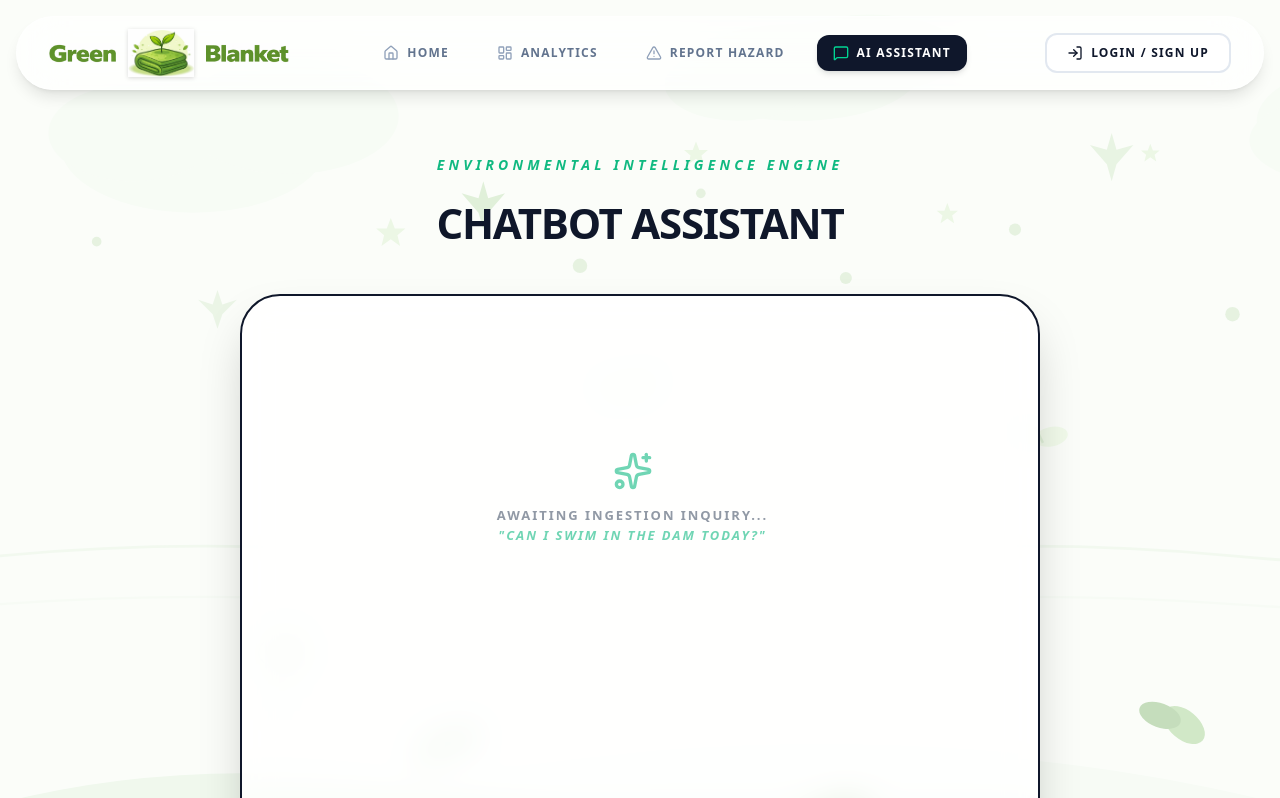
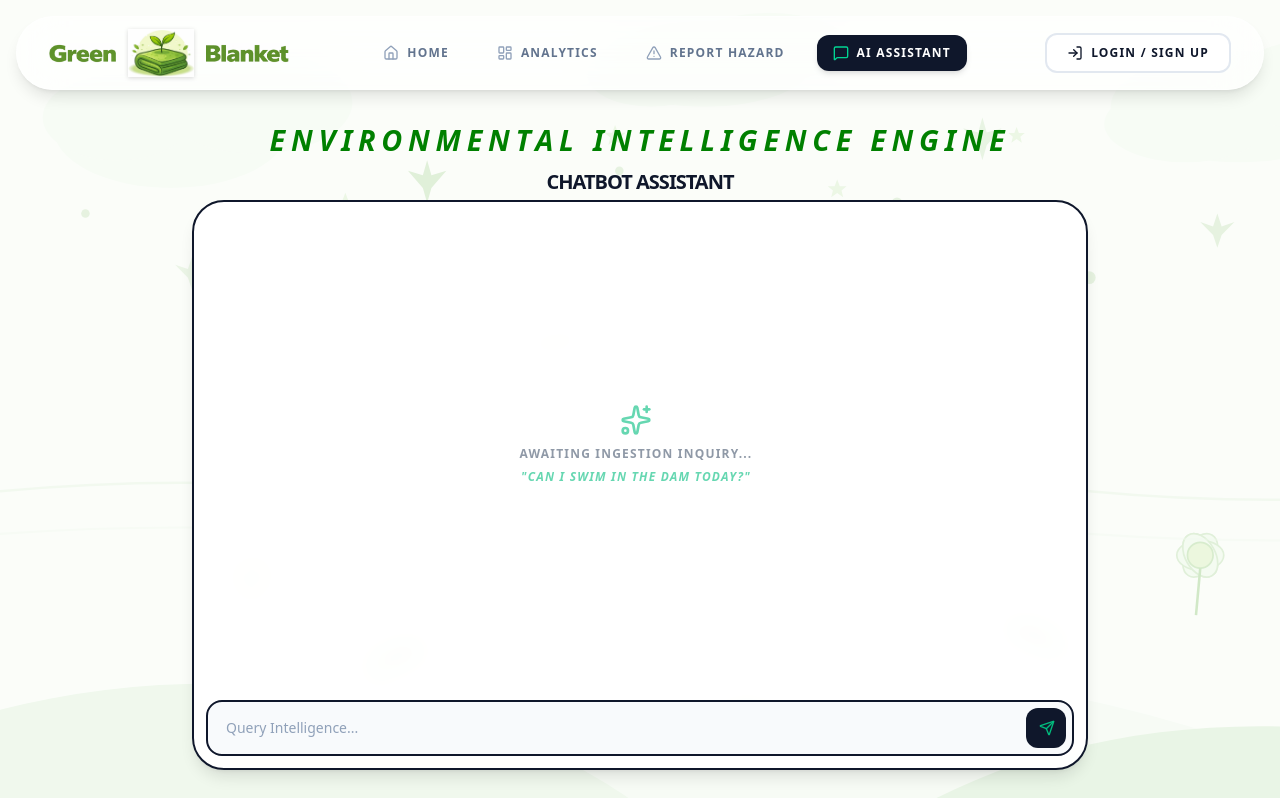
Before and after one commit to IEP-The-Green-Blanket/Front-End, a Next.js app: page /chatbot in a window 1280 px wide. Shown: the top 798 px of the page. Built offline with nearby package versions, Linux system fonts and the light colour scheme.

Commit message:
Updated chatbot UI

```diff
--- a/components/ChatbotComponent.tsx
+++ b/components/ChatbotComponent.tsx
@@ -1,7 +1,7 @@
 "use client";
 
 import { useState, useRef, useEffect } from "react";
-import { MessageSquare, Send, Bot, User, Sparkles, AlertCircle } from "lucide-react";
+import { Bot, Send, User, Sparkles } from "lucide-react";
 
 export default function ChatbotComponent() {
   const [messages, setMessages] = useState<{ text: string; sender: "user" | "bot" }[]>([]);
@@ -19,7 +19,6 @@ export default function ChatbotComponent() {
     setIsTyping(true);
 
     try {
-      // NOTE: Added "/ask" to the endpoint based on your CORS logs showing a 404 at the base route.
       const res = await fetch("http://localhost:5000/api/Chatbot/ask", {
         method: "POST",
         headers: { "Content-Type": "application/json" },
@@ -40,7 +39,7 @@ export default function ChatbotComponent() {
         {
           text: err.message === "404"
             ? "CRITICAL: Intelligence Endpoint (/api/Chatbot/ask) not found. Verify backend routing."
-            : "ERROR: Failed to establish uplink with Harties Intelligence Engine.",
+            : "ERROR: Failed to establish uplink with Intelligence Engine.",
           sender: "bot"
         },
       ]);
@@ -53,190 +52,88 @@ export default function ChatbotComponent() {
   }, [messages]);
 
   return (
-    <div style={{
-      padding: "40px 20px",
-      textAlign: "center",
-      minHeight: "100vh",
-      background: "transparent"
-    }}>
+    <div className="w-full flex flex-col items-center pt-1 pb-24 px-4 sm:px-6 font-sans">
 
-      {/* HEADER: Technical Intelligence Style */}
-      <div style={{ marginBottom: "40px" }}>
-        <h1 style={{
-          fontSize: "14px",
-          fontWeight: 900,
-          fontStyle: "italic",
-          textTransform: "uppercase",
-          letterSpacing: "0.3em",
-          color: "#10b981", // Emerald-500
-          marginBottom: "8px"
-        }}>
+      {/* HEADER */}
+      <div className="w-full max-w-4xl text-center mb-1.5">
+        {/* FIX: Added 'hidden md:block' to hide on mobile but keep on desktop */}
+        <h1 className="hidden md:block text-[10px] font-black italic uppercase tracking-[0.2em] text-emerald-600 mb-0">
           Environmental Intelligence Engine
         </h1>
-        <h2 style={{
-          fontSize: "42px",
-          fontWeight: 900,
-          color: "#0f172a", // Slate-900
-          letterSpacing: "-0.03em",
-          textTransform: "uppercase"
-        }}>
+        <h2 className="text-lg md:text-xl font-black text-slate-900 tracking-tighter uppercase leading-tight mt-1 md:mt-0">
           Chatbot Assistant
         </h2>
       </div>
 
-      {/* CHAT CONTAINER: Glassmorphism / Shadow-2xl */}
-      <div style={{
-          maxWidth: "800px",
-          margin: "0 auto",
-          background: "rgba(255, 255, 255, 0.85)",
-          backdropFilter: "blur(16px)",
-          borderRadius: "2.5rem",
-          padding: "35px",
-          height: "650px",
-          display: "flex",
-          flexDirection: "column",
-          boxShadow: "0 25px 50px -12px rgba(0, 0, 0, 0.25)",
-          border: "2px solid #0f172a" // Brutalist High-Contrast Border
-        }}
-      >
+      {/* CHAT CONTAINER */}
+      <div className="w-full max-w-4xl bg-white/95 backdrop-blur-md rounded-[2rem] p-3 flex flex-col shadow-lg border-2 border-slate-900 h-[calc(100dvh-230px)] min-h-[350px]">
+
         {/* MESSAGES AREA */}
-        <div style={{
-            flex: 1,
-            overflowY: "auto",
-            paddingRight: "15px",
-            display: "flex",
-            flexDirection: "column",
-            gap: "20px"
-          }}
-        >
+        <div className="flex-1 overflow-y-auto pr-2 flex flex-col gap-3 scroll-smooth custom-scrollbar">
+
+          {/* EMPTY STATE */}
           {messages.length === 0 && (
-            <div style={{ marginTop: "120px", opacity: 0.6 }}>
-                <Sparkles style={{ margin: "0 auto 15px", color: "#10b981" }} size={40} />
-                <p style={{
-                  color: "#475569",
-                  fontSize: "13px",
-                  fontWeight: 900,
-                  textTransform: "uppercase",
-                  letterSpacing: "0.15em"
-                }}>
-                    Awaiting Ingestion Inquiry... <br />
-                    <span style={{ fontStyle: "italic", color: "#10b981" }}>"Can I swim in the dam today?"</span>
-                </p>
+            <div className="m-auto text-center opacity-60 px-2">
+              <Sparkles className="mx-auto mb-2 text-emerald-500 w-8 h-8" />
+              <p className="text-slate-600 text-[10px] md:text-xs font-black uppercase tracking-[0.1em] leading-relaxed">
+                Awaiting Ingestion Inquiry... <br />
+                <span className="italic text-emerald-500 mt-1 block">"Can I swim in the dam today?"</span>
+              </p>
             </div>
           )}
 
+          {/* MESSAGE BUBBLES */}
           {messages.map((msg, index) => (
-            <div key={index} style={{
-                display: "flex",
-                justifyContent: msg.sender === "user" ? "flex-end" : "flex-start",
-                alignItems: "flex-end",
-                gap: "12px"
-              }}
+            <div
+              key={index}
+              className={`flex items-end gap-2 ${msg.sender === "user" ? "justify-end" : "justify-start"}`}
             >
               {msg.sender === "bot" && (
-                <div style={{ background: "#0f172a", padding: "8px", borderRadius: "12px", color: "#10b981" }}>
-                  <Bot size={18} />
+                <div className="hidden sm:flex bg-slate-900 p-2 rounded-xl text-emerald-500 shrink-0">
+                  <Bot size={16} />
                 </div>
               )}
 
-              <div style={{
-                  padding: "16px 24px",
-                  borderRadius: msg.sender === "user" ? "24px 24px 4px 24px" : "24px 24px 24px 4px",
-                  background: msg.sender === "user" ? "#10b981" : "#f1f5f9",
-                  color: msg.sender === "user" ? "white" : "#0f172a",
-                  maxWidth: "80%",
-                  fontSize: "15px",
-                  fontWeight: msg.sender === "user" ? 700 : 500,
-                  lineHeight: "1.6",
-                  textAlign: "left",
-                  boxShadow: "0 10px 15px -3px rgba(0, 0, 0, 0.1)",
-                  border: msg.sender === "bot" ? "1px solid #e2e8f0" : "none"
-                }}
+              <div
+                className={`px-3 py-2.5 max-w-[90%] sm:max-w-[85%] text-[13px] leading-relaxed shadow-sm ${
+                  msg.sender === "user"
+                    ? "bg-emerald-500 text-white rounded-2xl rounded-br-sm font-bold"
+                    : "bg-slate-100 text-slate-900 rounded-2xl rounded-bl-sm font-medium border border-slate-200"
+                }`}
               >
                 {msg.text}
               </div>
-
-              {msg.sender === "user" && (
-                <div style={{ background: "#10b981", padding: "8px", borderRadius: "12px", color: "white" }}>
-                  <User size={18} />
-                </div>
-              )}
             </div>
           ))}
 
+          {/* TYPING INDICATOR */}
           {isTyping && (
-            <div style={{ display: "flex", justifyContent: "flex-start", gap: "12px", alignItems: "center" }}>
-                <div style={{ background: "#0f172a", padding: "8px", borderRadius: "12px", color: "#10b981" }}>
-                  <Bot size={18} />
-                </div>
-                <div style={{
-                  padding: "12px 20px",
-                  borderRadius: "20px",
-                  background: "#f1f5f9",
-                  color: "#64748b",
-                  fontSize: "12px",
-                  fontWeight: 900,
-                  textTransform: "uppercase",
-                  letterSpacing: "0.1em"
-                }}>
-                   Analyzing Telemetry...
-                </div>
+            <div className="flex items-center gap-2 justify-start">
+              <div className="px-4 py-2.5 rounded-2xl rounded-bl-sm bg-slate-100 text-slate-500 text-[10px] font-black uppercase tracking-[0.1em] border border-slate-200">
+                Analyzing Telemetry...
+              </div>
             </div>
           )}
 
           <div ref={messagesEndRef} />
         </div>
 
-        {/* INPUT: Industrial UI Style */}
-        <div style={{
-            display: "flex",
-            gap: "15px",
-            marginTop: "30px",
-            padding: "12px",
-            background: "#f8fafc",
-            borderRadius: "1.75rem",
-            border: "2px solid #0f172a",
-            boxShadow: "0 4px 6px -1px rgba(0, 0, 0, 0.1)"
-          }}
-        >
+        {/* INPUT AREA */}
+        <div className="mt-3 p-1.5 bg-slate-50 rounded-2xl border-2 border-slate-900 flex items-center gap-2 shrink-0">
           <input
             value={input}
             onChange={(e) => setInput(e.target.value)}
             onKeyDown={(e) => e.key === "Enter" && sendMessage()}
-            placeholder="Query the Green Blanket Intelligence..."
-            style={{
-              flex: 1,
-              background: "transparent",
-              border: "none",
-              outline: "none",
-              fontSize: "16px",
-              fontWeight: 700,
-              color: "#0f172a",
-              paddingLeft: "15px"
-            }}
+            placeholder="Query Intelligence..."
+            className="flex-1 bg-transparent border-none outline-none text-sm font-bold text-slate-900 px-3 placeholder:text-slate-400 placeholder:font-medium w-full"
           />
 
           <button
             onClick={sendMessage}
             disabled={isTyping}
-            style={{
-                width: "54px",
-                height: "54px",
-                display: "flex",
-                alignItems: "center",
-                justifyContent: "center",
-                backgroundColor: "#0f172a",
-                color: "#10b981",
-                border: "none",
-                borderRadius: "16px",
-                cursor: isTyping ? "not-allowed" : "pointer",
-                transition: "transform 0.1s ease",
-                boxShadow: "0 10px 15px -3px rgba(0, 0, 0, 0.2)"
-            }}
-            onMouseDown={(e) => e.currentTarget.style.transform = "scale(0.95)"}
-            onMouseUp={(e) => e.currentTarget.style.transform = "scale(1)"}
+            className="w-10 h-10 flex items-center justify-center bg-slate-900 text-emerald-500 rounded-xl shrink-0 transition-transform active:scale-90 disabled:opacity-50"
           >
-            {isTyping ? <Bot className="animate-pulse" /> : <Send size={24} />}
+            {isTyping ? <Bot className="animate-pulse w-4 h-4" /> : <Send className="w-4 h-4 ml-0.5" />}
           </button>
         </div>
       </div>
```
